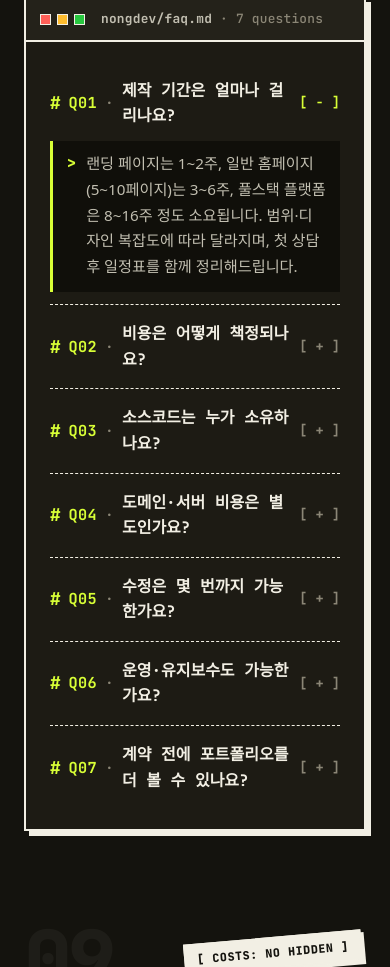
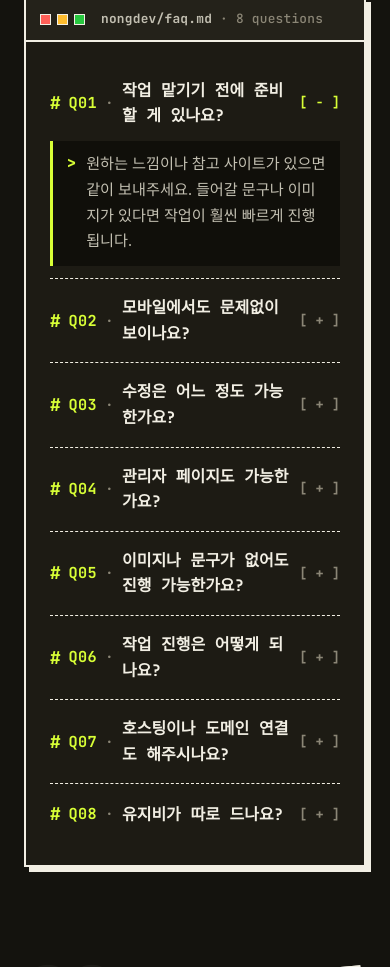
Before and after one commit to bhw0731/nongdev, a React (Vite) app in the folder frontend/: page / in a window 390 px wide. Shown: the part 11033-12000 px from the top of the page. Built offline with nearby package versions, Linux system fonts and the light colour scheme; no server answers; a web font is replaced by a local one.

Commit message:
Replace FAQ content with client-oriented Q&A
Swap technical/agency-style FAQ for plain-language questions clients
actually ask on Kmong: prep materials, responsive support, revision
limits, admin pages, content, workflow, hosting, ongoing fees.

```diff
--- a/frontend/src/data/faq.js
+++ b/frontend/src/data/faq.js
@@ -1,31 +1,35 @@
 // 자주 묻는 질문
 export const faq = [
   {
-    q: '제작 기간은 얼마나 걸리나요?',
-    a: '랜딩 페이지는 1~2주, 일반 홈페이지(5~10페이지)는 3~6주, 풀스택 플랫폼은 8~16주 정도 소요됩니다. 범위·디자인 복잡도에 따라 달라지며, 첫 상담 후 일정표를 함께 정리해드립니다.',
+    q: '작업 맡기기 전에 준비할 게 있나요?',
+    a: '원하는 느낌이나 참고 사이트가 있으면 같이 보내주세요. 들어갈 문구나 이미지가 있다면 작업이 훨씬 빠르게 진행됩니다.',
   },
   {
-    q: '비용은 어떻게 책정되나요?',
-    a: '기능 범위·페이지 수·디자인 난이도·외부 연동(결제/API) 여부에 따라 산정합니다. 상담 후 항목별 견적서를 드리며, 합의된 범위 외 추가 비용은 사전 협의 없이 청구하지 않습니다.',
+    q: '모바일에서도 문제없이 보이나요?',
+    a: '네 :) PC / 모바일 / 태블릿에 맞춰 반응형으로 제작해드립니다.',
   },
   {
-    q: '소스코드는 누가 소유하나요?',
-    a: '최종 잔금 결제 후 소스코드 전체를 의뢰인이 소유합니다. GitHub 저장소 이전 또는 압축본 전달 중 원하시는 방식으로 드립니다.',
+    q: '수정은 어느 정도 가능한가요?',
+    a: '작업 중 간단한 수정은 편하게 말씀주시면 되고, 상품별 수정 횟수 안에서 진행됩니다.',
   },
   {
-    q: '도메인·서버 비용은 별도인가요?',
-    a: '네, 도메인·호스팅(서버) 비용은 실비이며 의뢰인 명의 가입을 권장합니다. 가입·세팅은 무료로 도와드리고, 보통 연 5만원대부터 시작합니다.',
+    q: '관리자 페이지도 가능한가요?',
+    a: '가능합니다. 다만 관리자 기능은 작업 범위에 따라 추가 비용이 발생할 수 있습니다.',
   },
   {
-    q: '수정은 몇 번까지 가능한가요?',
-    a: '작업 단계별 피드백 반영은 기본 포함이며, 디자인 시안은 2~3회 수정이 기본입니다. 납품 후에도 일정 기간 무상 안정화(버그 수정)를 제공합니다.',
+    q: '이미지나 문구가 없어도 진행 가능한가요?',
+    a: '기본적인 작업은 가능하지만, 원하는 방향이 있다면 자료를 함께 주시는 게 좋습니다.',
   },
   {
-    q: '운영·유지보수도 가능한가요?',
-    a: '네. 배포 후 월 단위 유지보수·기능 추가 계약이 가능하며, 단발성 수정도 건별로 대응합니다.',
+    q: '작업 진행은 어떻게 되나요?',
+    a: '상담 후 원하는 방향 확인 → 시안 작업 → 수정 → 최종 전달 순서로 진행됩니다.',
   },
   {
-    q: '계약 전에 포트폴리오를 더 볼 수 있나요?',
-    a: '물론입니다. 포트폴리오 페이지의 사례 외에도, 원하시는 분야와 유사한 작업물을 1:1 상담에서 추가로 보여드립니다.',
+    q: '호스팅이나 도메인 연결도 해주시나요?',
+    a: '가능합니다. 사용 중인 호스팅에 맞춰 연결 도와드립니다.',
+  },
+  {
+    q: '유지비가 따로 드나요?',
+    a: '제작 비용 외에 도메인/호스팅 사용 시 별도 비용이 발생할 수 있습니다. (사용하는 업체에 따라 다릅니다.)',
   },
 ]
```
